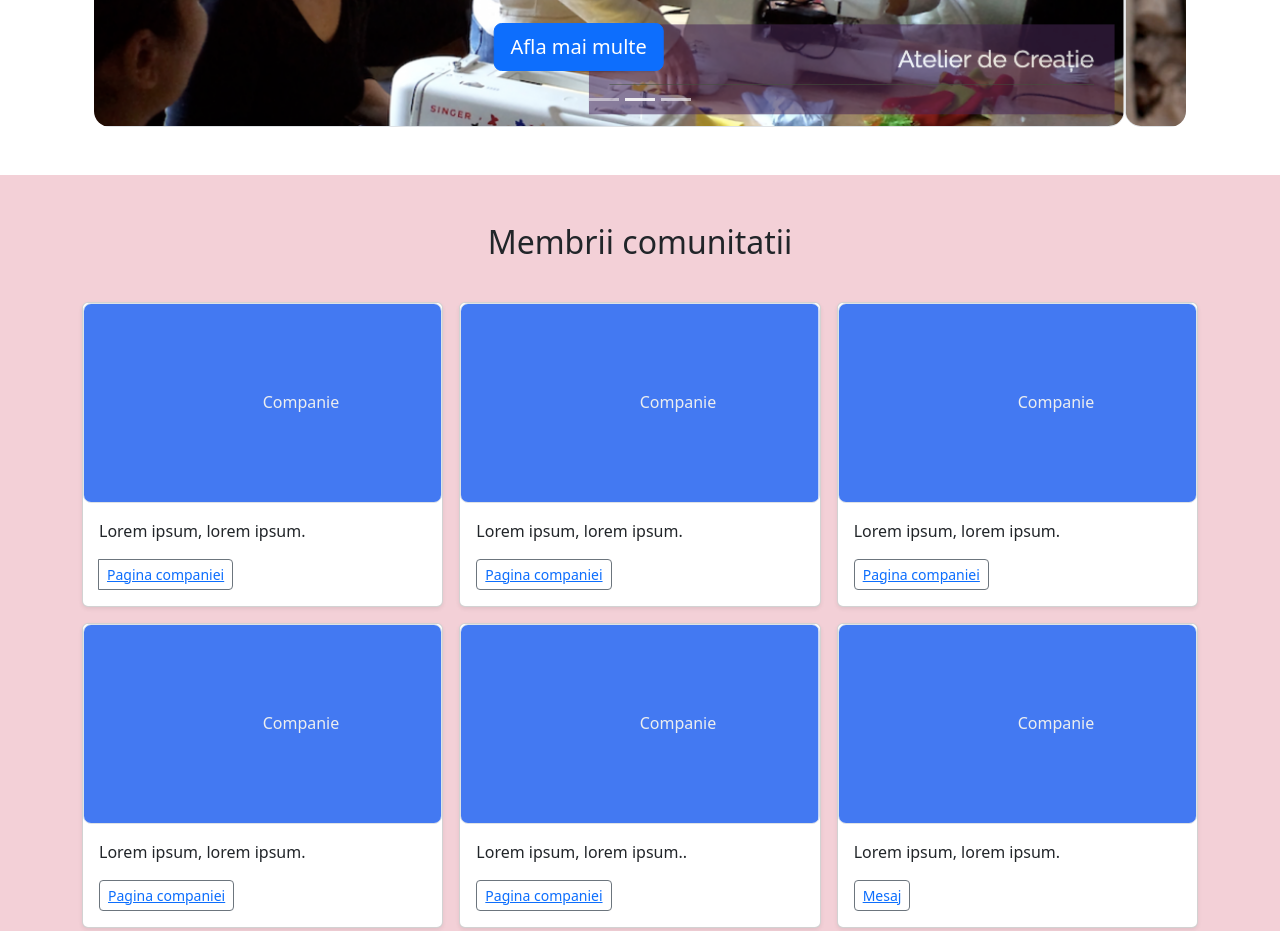
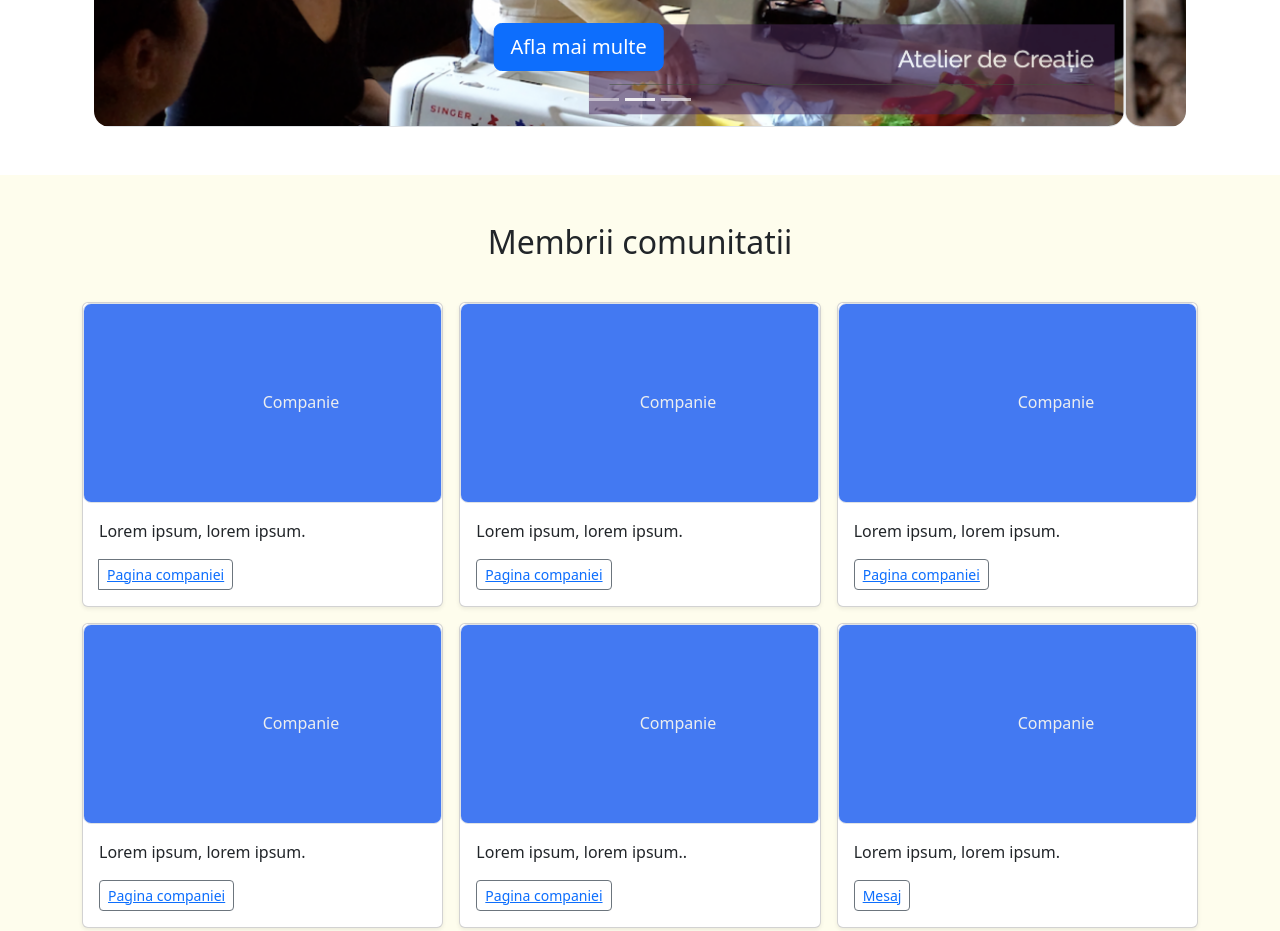
Before and after one commit to Alygreat/Comunitate-ACSIS, a plain HTML site: page index.html in a window 1280 px wide. Shown: the part 1021-1952 px from the top of the page. Drawn offline with nearby package versions, Linux system fonts and the light colour scheme.

Commit message:
Update index.html

```diff
--- a/index.html
+++ b/index.html
@@ -25,7 +25,7 @@ background-color: DBDFEA;   /*#D2E9E9 */  /*FECDA6;*/  /*     EEEDEB; */
 }
 
 .membrii {
-  background-color:   #F3D0D7;      /* EBF4F6; */
+  background-color:   #FEFDED;   /* F3D0D7;      /* EBF4F6; */
 }
 
 .it {
```
